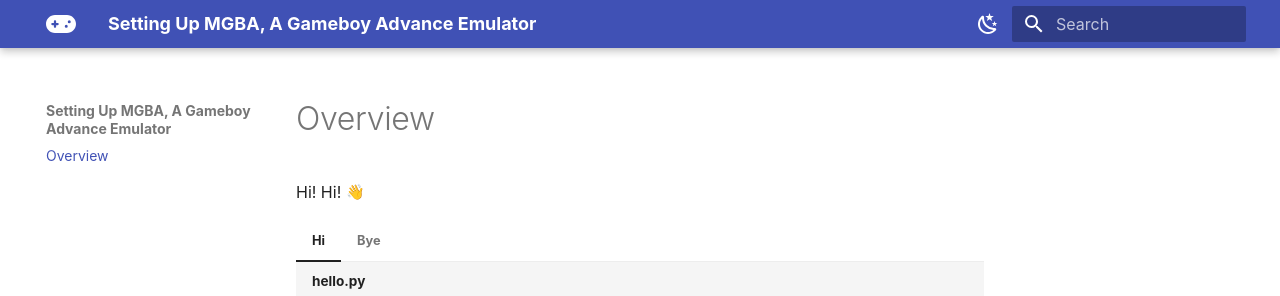
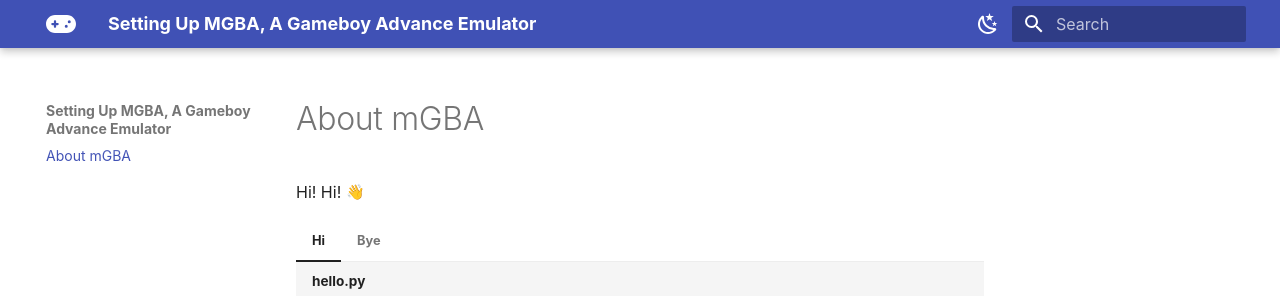
Before and after one commit to Al0102/mGBA-Guide, an MkDocs documentation site: the page built from docs/index.md, in a window 1280 px wide. Shown: the top 296 px of the page. Built offline with MkDocs 1.6.1 and Material for MkDocs 9.7.7, drawn with Linux system fonts in a browser that asks for light colours; emoji names are drawn with the system emoji font; some web fonts are replaced.

Commit message:
Test Commit

```diff
--- a/docs/index.md
+++ b/docs/index.md
@@ -1,5 +1,4 @@
-# Overview
-
+# About mGBA
 Hi! Hi! :wave:
 
 
```
